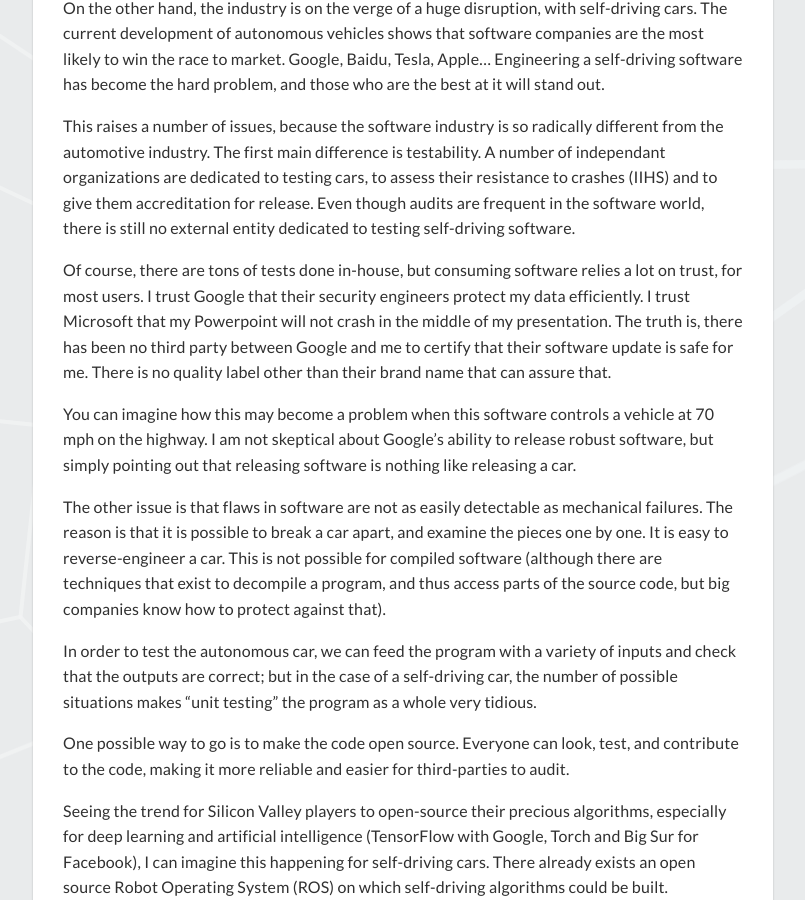
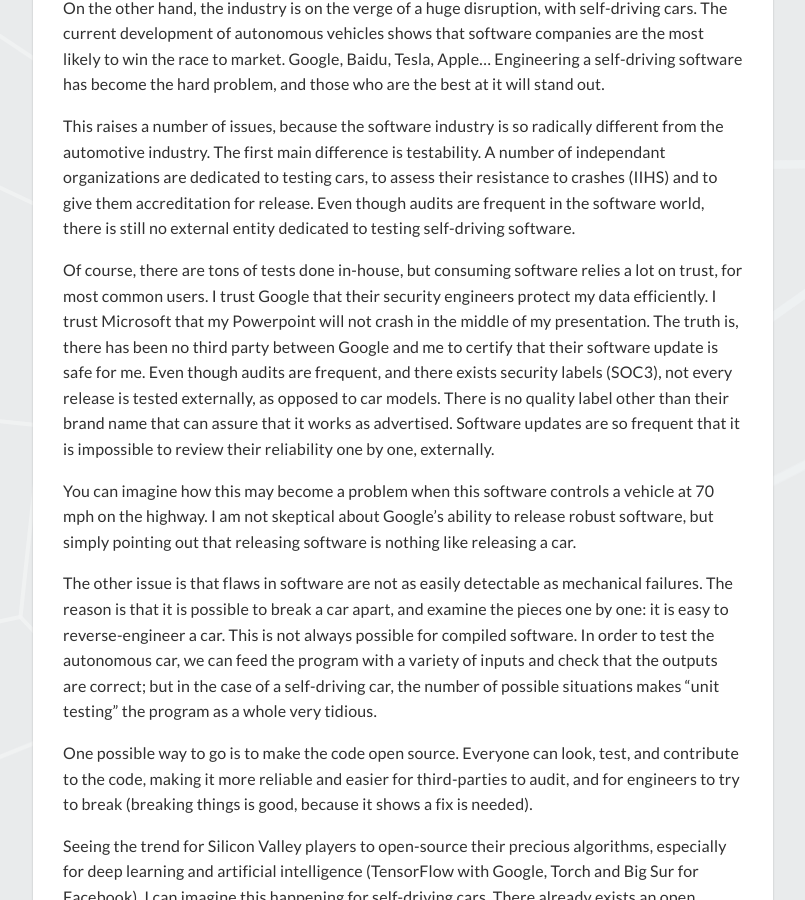
Before and after one commit to benjamintd/blog, a Jekyll site: the page built from _posts/2015-12-17-open-source-and-self-driving-cars.markdown, in a window 1280 px wide and 900 px high, scrolled down 355 px. Shown: the whole window, without its empty margins (237-1042 px from the left). Built offline with Jekyll 4.4.1, drawn with Linux system fonts in a browser that asks for light colours; nearby versions of some CDN libraries; comment, search, counter and statistics services are not loaded.

```diff
--- a/_posts/2015-12-17-open-source-and-self-driving-cars.markdown
+++ b/_posts/2015-12-17-open-source-and-self-driving-cars.markdown
@@ -12,15 +12,13 @@ On the other hand, the industry is on the verge of a huge disruption, with self-
 
 This raises a number of issues, because the software industry is so radically different from the automotive industry. The first main difference is testability. A number of independant organizations are dedicated to testing cars, to assess their resistance to crashes (IIHS) and to give them accreditation for release. Even though audits are frequent in the software world, there is still no external entity dedicated to testing self-driving software.
 
-Of course, there are tons of tests done in-house, but consuming software relies a lot on trust, for most users. I trust Google that their security engineers protect my data efficiently. I trust Microsoft that my Powerpoint will not crash in the middle of my presentation. The truth is, there has been no third party between Google and me to certify that their software update is safe for me. There is no quality label other than their brand name that can assure that.
+Of course, there are tons of tests done in-house, but consuming software relies a lot on trust, for most common users. I trust Google that their security engineers protect my data efficiently. I trust Microsoft that my Powerpoint will not crash in the middle of my presentation. The truth is, there has been no third party between Google and me to certify that their software update is safe for me. Even though audits are frequent, and there exists security labels (SOC3), not every release is tested externally, as opposed to car models. There is no quality label other than their brand name that can assure that it works as advertised. Software updates are so frequent that it is impossible to review their reliability one by one, externally.
 
 You can imagine how this may become a problem when this software controls a vehicle at 70 mph on the highway. I am not skeptical about Google's ability to release robust software, but simply pointing out that releasing software is nothing like releasing a car.
 
-The other issue is that flaws in software are not as easily detectable as mechanical failures. The reason is that it is possible to break a car apart, and examine the pieces one by one. It is easy to reverse-engineer a car. This is not possible for compiled software (although there are techniques that exist to decompile a program, and thus access parts of the source code, but big companies know how to protect against that).
+The other issue is that flaws in software are not as easily detectable as mechanical failures. The reason is that it is possible to break a car apart, and examine the pieces one by one: it is easy to reverse-engineer a car. This is not always possible for compiled software. In order to test the autonomous car, we can feed the program with a variety of inputs and check that the outputs are correct; but in the case of a self-driving car, the number of possible situations makes "unit testing" the program as a whole very tidious.
 
-In order to test the autonomous car, we can feed the program with a variety of inputs and check that the outputs are correct; but in the case of a self-driving car, the number of possible situations makes "unit testing" the program as a whole very tidious.
-
-One possible way to go is to make the code open source. Everyone can look, test, and contribute to the code, making it more reliable and easier for third-parties to audit.
+One possible way to go is to make the code open source. Everyone can look, test, and contribute to the code, making it more reliable and easier for third-parties to audit, and for engineers to try to break (breaking things is good, because it shows a fix is needed).
 
 Seeing the trend for Silicon Valley players to open-source their precious algorithms, especially for deep learning and artificial intelligence (TensorFlow with Google, Torch and Big Sur for Facebook), I can imagine this happening for self-driving cars. There already exists an open source Robot Operating System (ROS) on which self-driving algorithms could be built.
 
```
Also changed, not shown: _posts/2015-12-14-There-is-no-middle-ground-for-autonomous-cars.markdown (+18 -6 lines).
